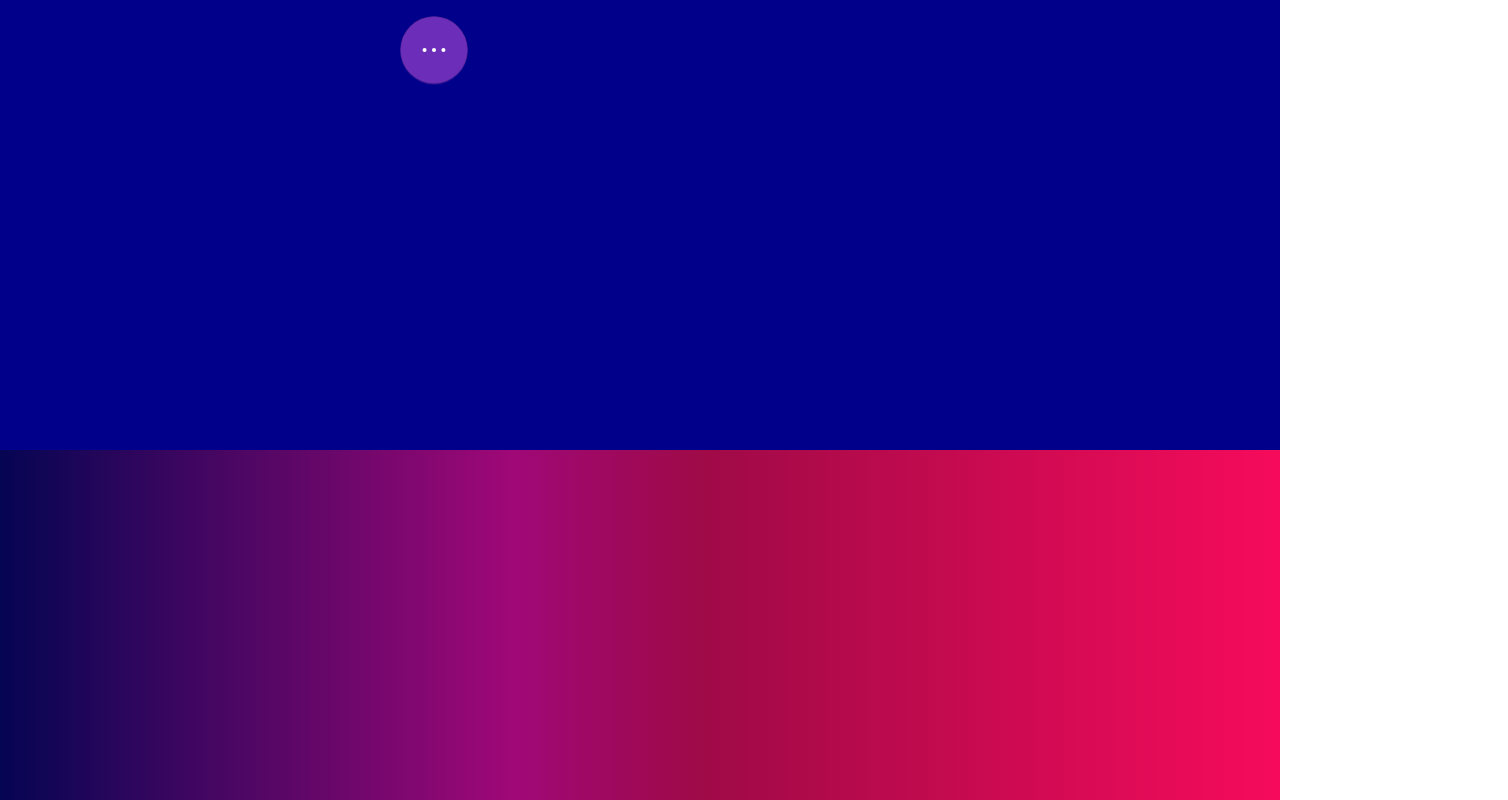
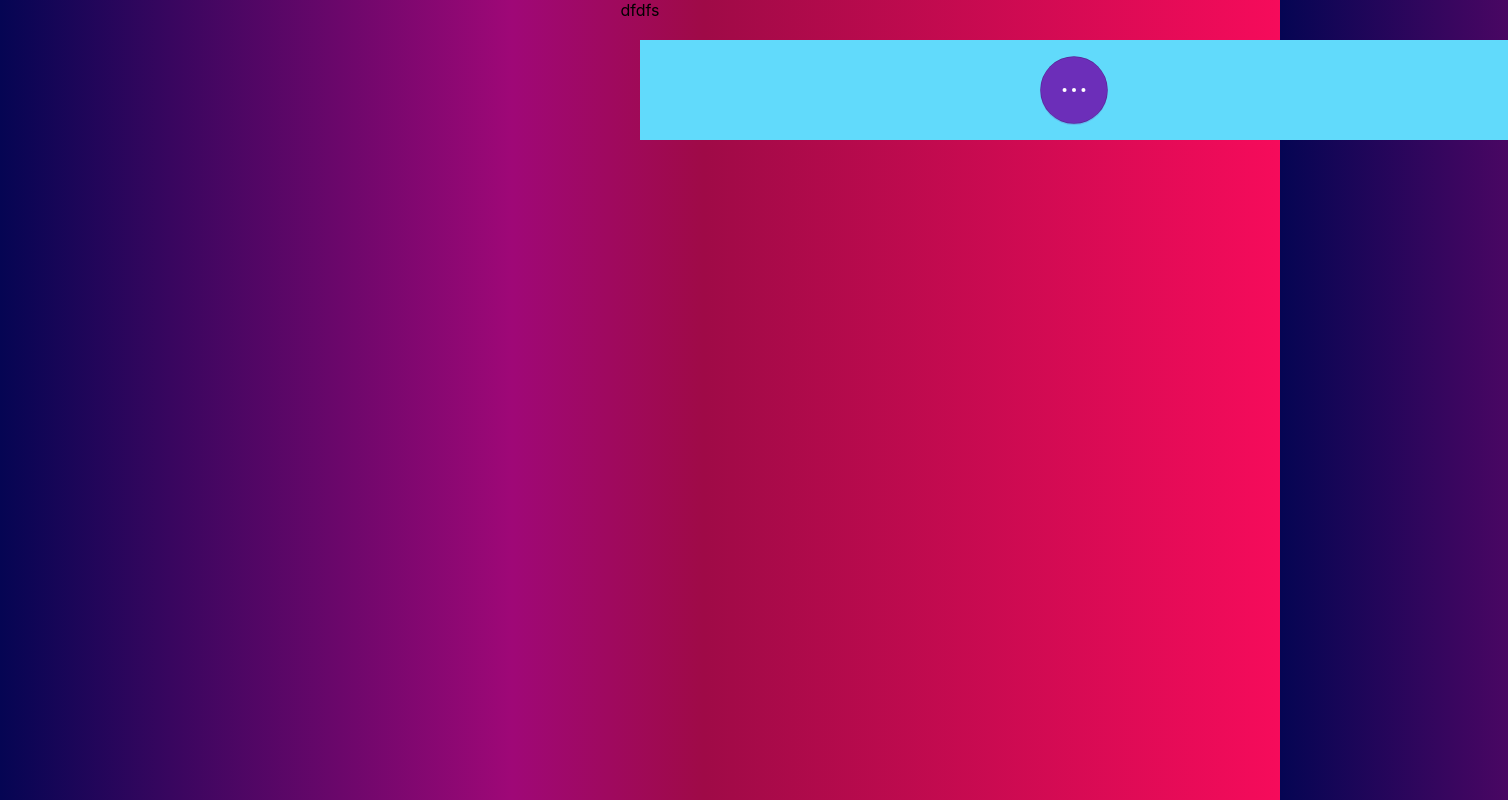
Before and after one commit to stitt1am/projetx, a React (Create React App) app: page / in a window 1280 px wide. Shown: the whole page, 1508 px wide, since content can reach past the window. Built offline with nearby package versions, Linux system fonts and the light colour scheme.

Commit message:
added Navigation in Home

```diff
--- a/src/components/Navigation/Navigation.scss
+++ b/src/components/Navigation/Navigation.scss
@@ -1,6 +1,21 @@
 $accent: #6C2EB9;
 //$accent: #F1404B;
 
+
+.container {
+  position: absolute;
+  top: 5%;
+  left: 50%;
+  display: block;
+  align-items: center;
+  flex-direction: row;
+  justify-content: center;
+  //flex-wrap: nowrap;
+  margin: 0 auto;
+  transform-origin: center;
+  //transform: translate(-50%, -50%) scale(1, 1);
+  background-color: #61dafb;
+}
 
 // Used by <ButtonGroup />
 .button-group {
@@ -108,20 +123,3 @@ $accent: #6C2EB9;
     }
   }
 }
-
-.container {
-  //position: absolute;
-  //top: 50%;
-  //left: 50%;
-  //display: block;
-  //align-items: center;
-  //flex-direction: row;
-  //justify-content: center;
-  //flex-wrap: nowrap;
-  //margin: 0 auto;
-  //transform-origin: center;
-  //transform: translate(-50%, -50%) scale(1, 1);
-  background-color: darkblue;
-  width: 100%;
-  height: 450px;
-}
--- a/src/containers/home/home.js
+++ b/src/containers/home/home.js
@@ -6,7 +6,16 @@ import {Router, Route} from 'react-router';
 
 class Home extends Component {
     render(){
-        return (<Navigation/>);
+        return (
+
+            <div className="">
+
+
+            <Navigation/>
+
+        dfdfs
+            </div>
+        );
     }
 }
 
```
Also changed, not shown: src/containers/home/home.scss (added).
